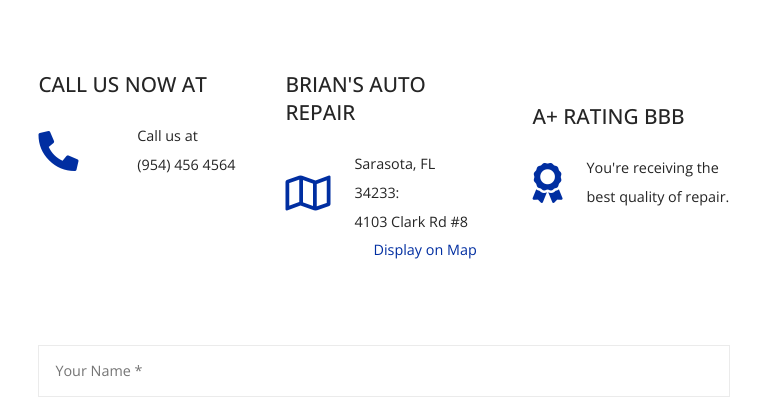
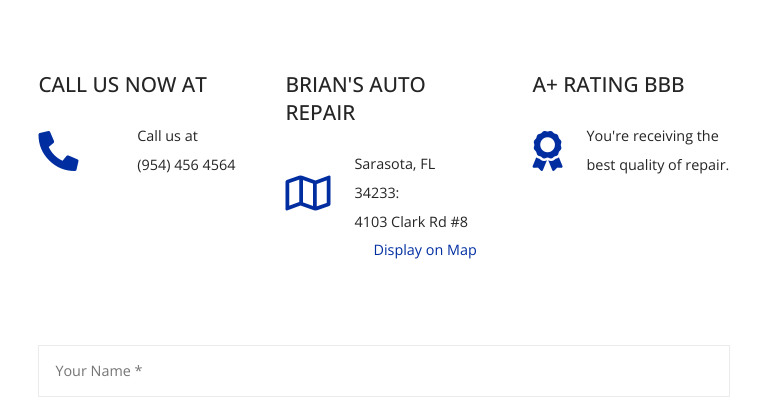
Before and after one commit to TrellixVulnTeam/brian-auto-repair_816O, a website: page contact/contact.html in a window 768 px wide. Shown: the part 668-1086 px from the top of the page. Drawn offline with nearby package versions, Linux system fonts and the light colour scheme.

Commit message:
Fixed a margin issues on the contact page.

```diff
--- a/sass/_contact-us.scss
+++ b/sass/_contact-us.scss
@@ -181,15 +181,6 @@
       margin-bottom: 5rem;
     }
 
-    .contact-detail {
-      flex-wrap: wrap;
-      margin-bottom: 5rem;
-
-      &__boxes:last-child {
-        margin-top: 2rem;
-      }
-    }
-
     .form {
       &__wrapper {
         grid-template-columns: 1fr;
```
Also changed, not shown: css/styles.css.
